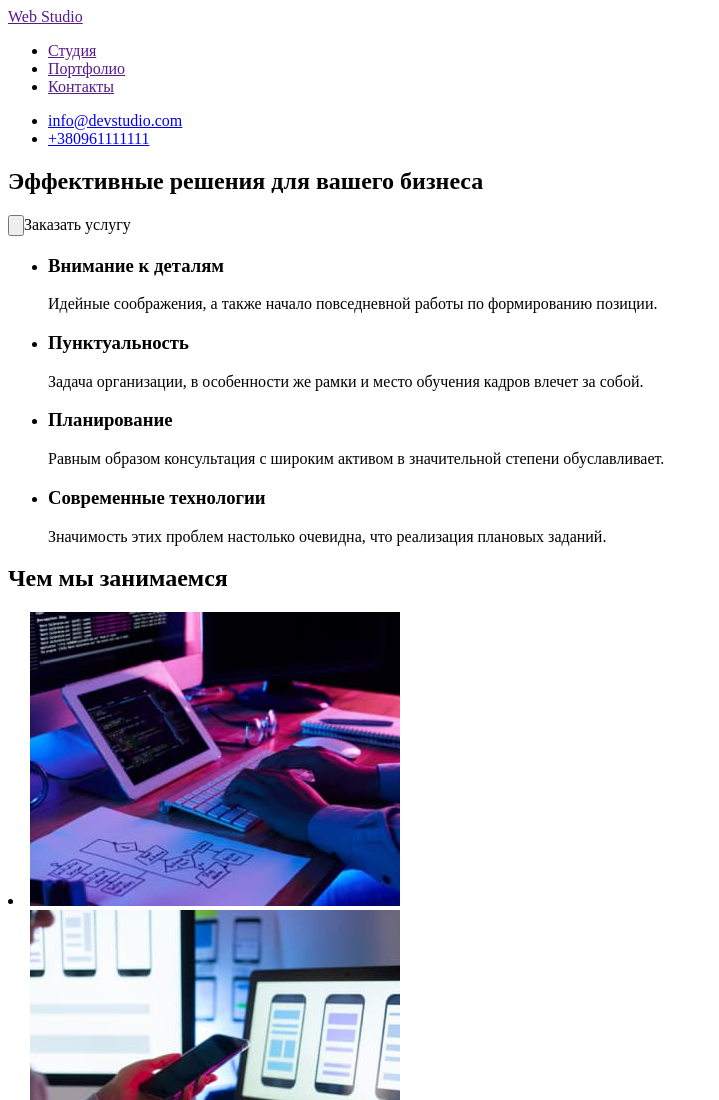
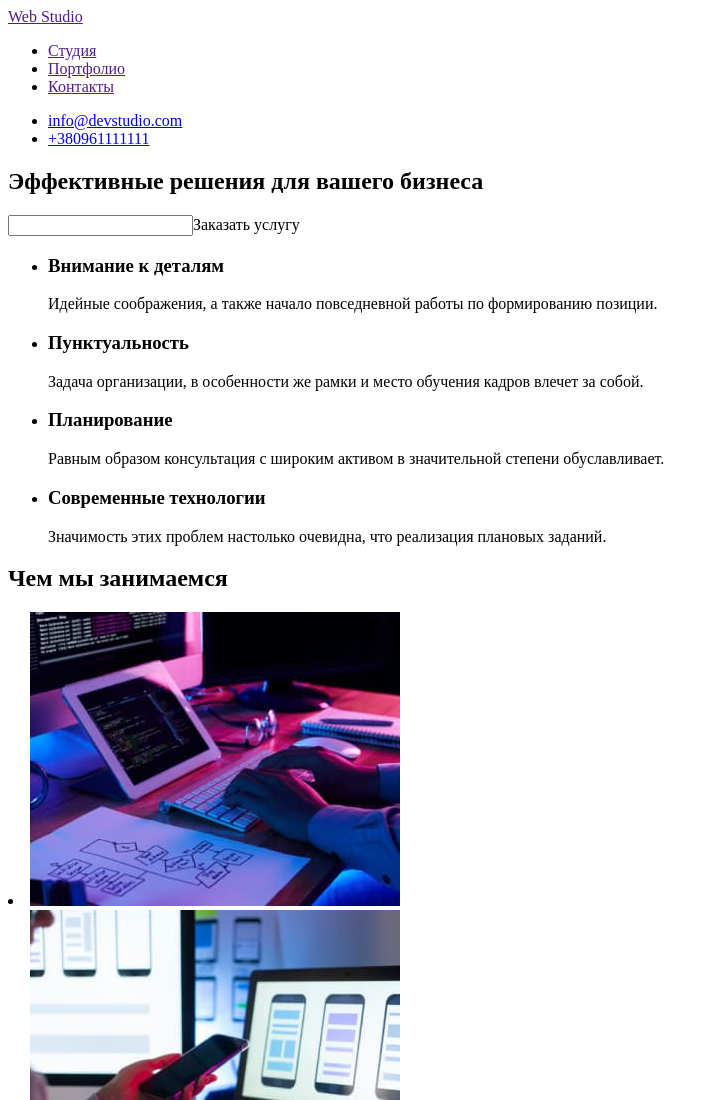
Before and after one commit to NikolayKyshman/goit-markup-hw-01, a plain HTML site: page index.html in a window 1280 px wide. Shown: the top 1100 px of the page, without its empty margins (0-719 px from the left). Drawn offline with Linux system fonts and the light colour scheme.

Commit message:
тайп

```diff
--- a/index.html
+++ b/index.html
@@ -27,7 +27,7 @@
         <div>
             <section>
                 <h1>Эффективные решения для вашего бизнеса</h1>
-                <input type="button">Заказать услугу</input>
+                <input type="">Заказать услугу</input>
             </section>
         </div>
         <section>
```
